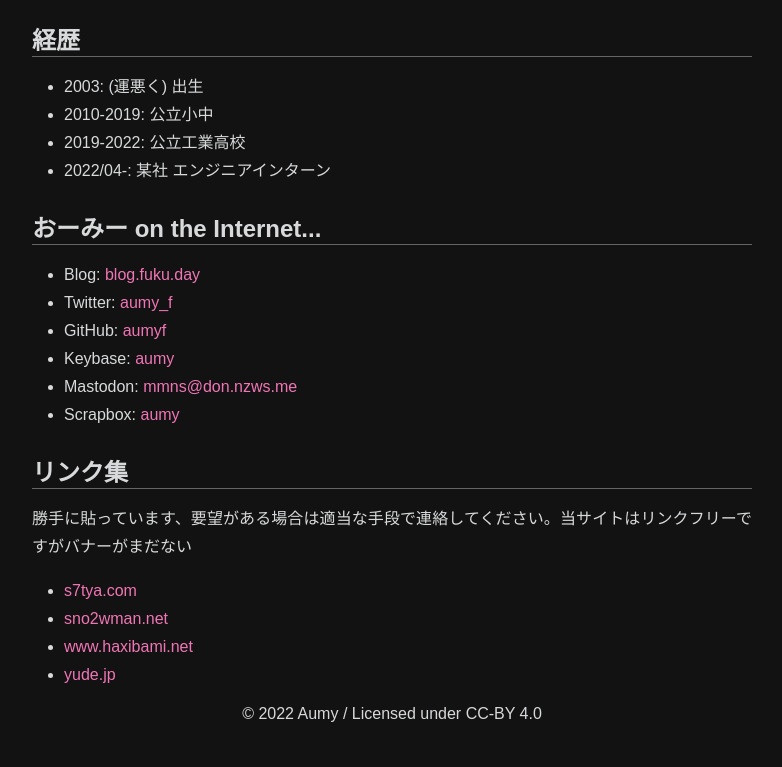
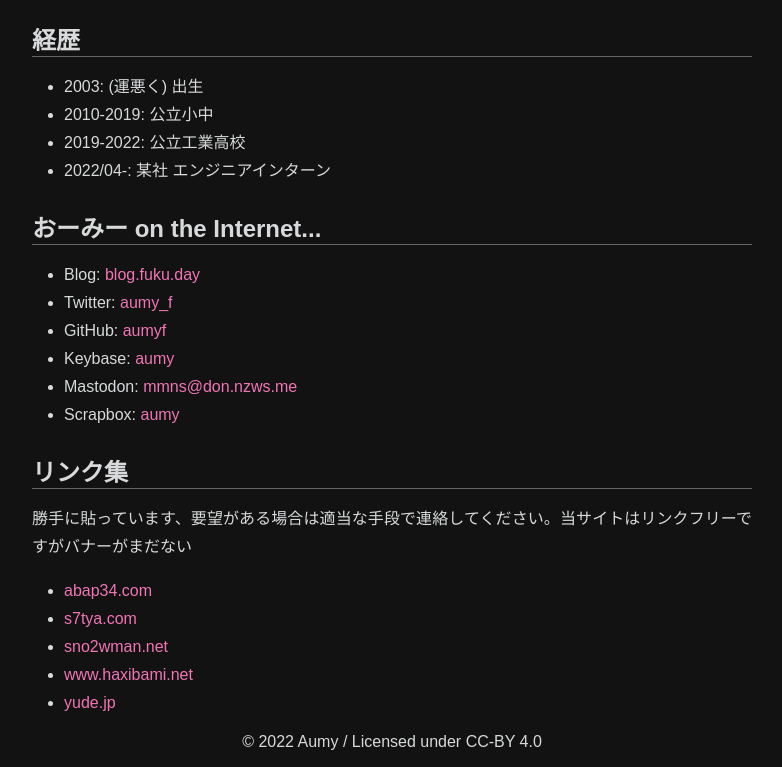
Before and after one commit to AumyF/aumyf.github.io, a website: page index.html in a window 1280 px wide. Shown: the part 600-1367 px from the top of the page, without its empty margins (248-1030 px from the left). Before the commit the page ends 1339 px from the top, so only its background shows below. Drawn offline with nearby package versions, Linux system fonts and the light colour scheme.

Commit message:
add abap34.com

```diff
--- a/index.html
+++ b/index.html
@@ -218,6 +218,7 @@
           勝手に貼っています、要望がある場合は適当な手段で連絡してください。当サイトはリンクフリーですがバナーがまだない
         </p>
         <ul>
+          <li><a href="https://abap34.com">abap34.com</a></li>
           <li><a href="https://s7tya.com">s7tya.com</a></li>
           <li><a href="https://sno2wman.net">sno2wman.net</a></li>
           <li><a href="https://www.haxibami.net">www.haxibami.net</a></li>
```
